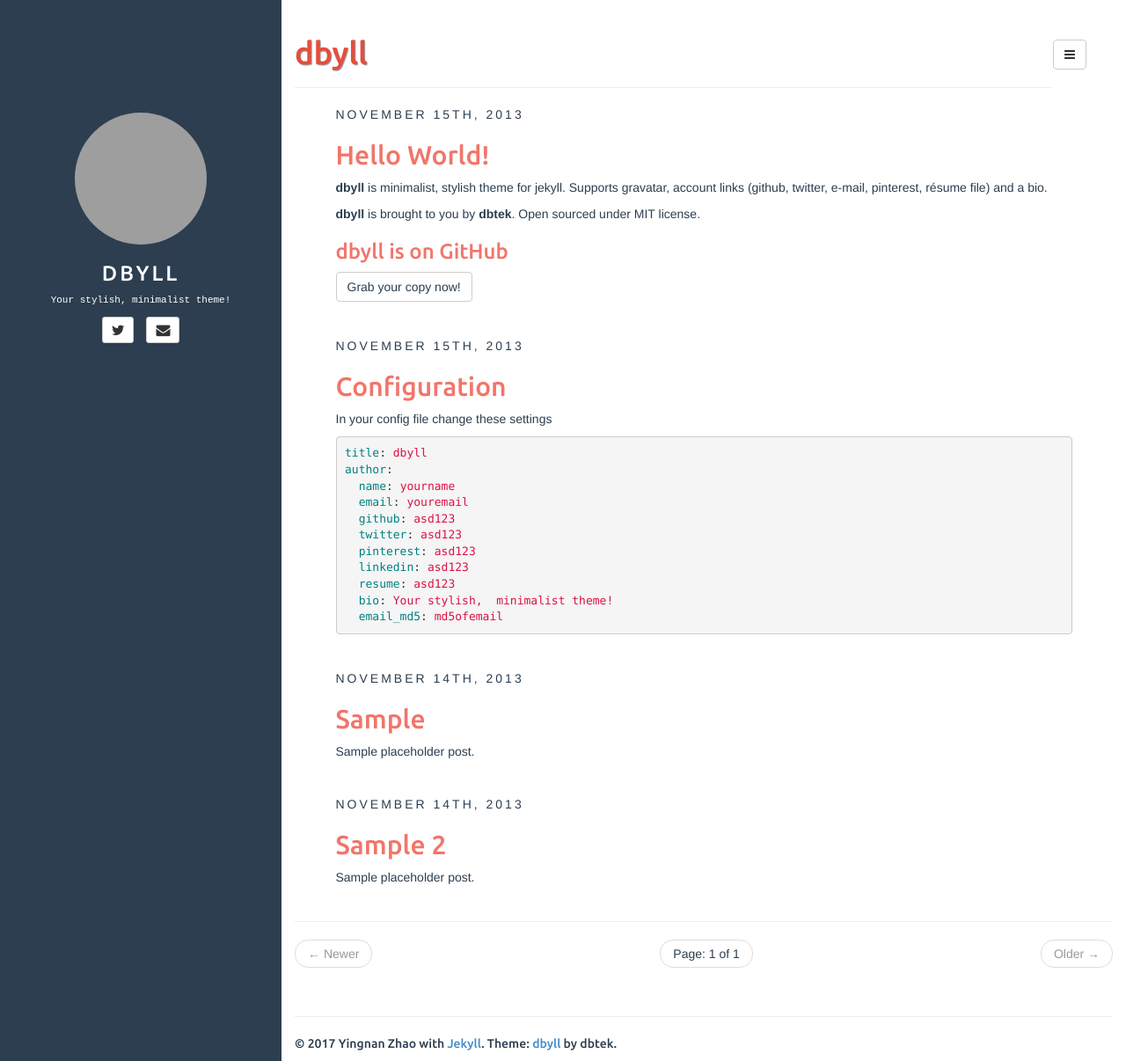
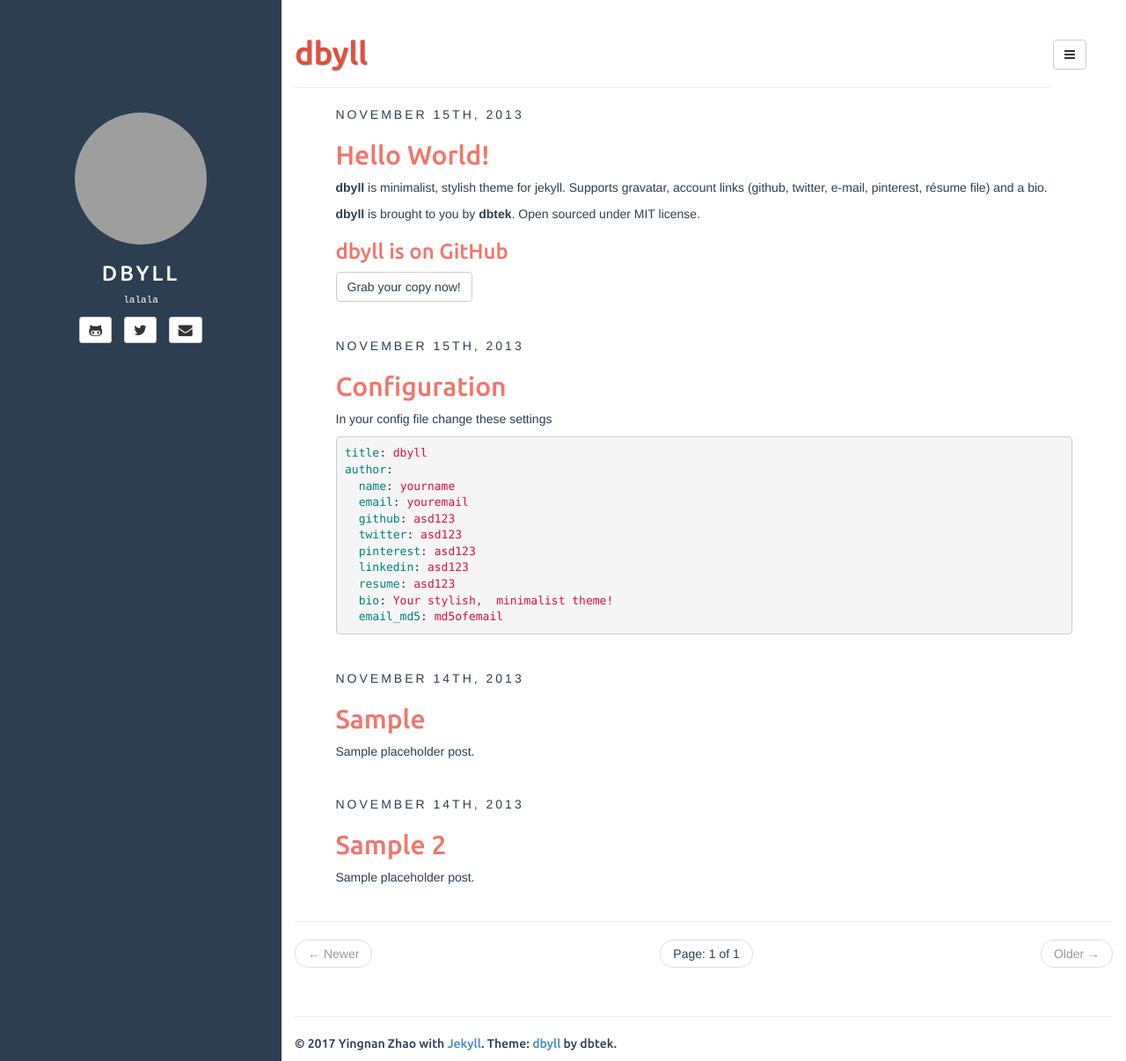
Before and after one commit to zyn-sec/zyn-sec.github.io, a Jekyll site: the page built from index.html, in a window 1280 px wide and 1206 px high. Shown: the whole window at 88% size. Built offline with Jekyll 4.4.1, drawn with Linux system fonts in a browser that asks for light colours; the list of posts is cut into pages by our own code; grey boxes are pictures that could not be loaded.

Commit message:
9/6/2017

```diff
--- a/_config.yml
+++ b/_config.yml
@@ -20,11 +20,11 @@ description: Stylish Jekyll Theme
 author:
   name: Yingnan Zhao
   email: zhao.yingn@husky.neu.edu
-  github:
+  github: Yingnan Zhao
   twitter: dbtek
   pinterest: asd123
   linkedin: asd123
-  bio: Your stylish, minimalist theme!
+  bio: lalala
   email_md5: 726351295ec82e145928582f595aa3aa
 
 rss_path: feed.xml
```
